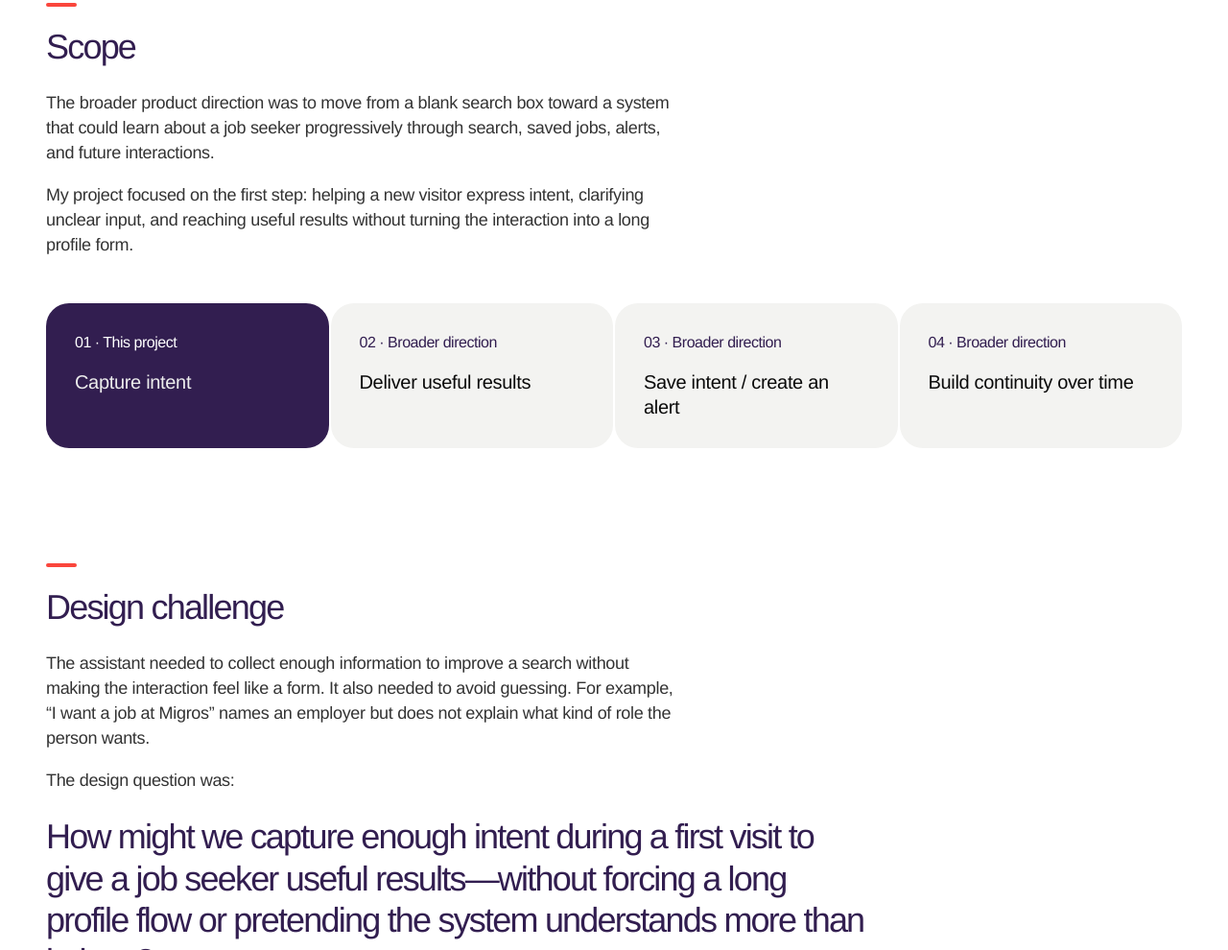
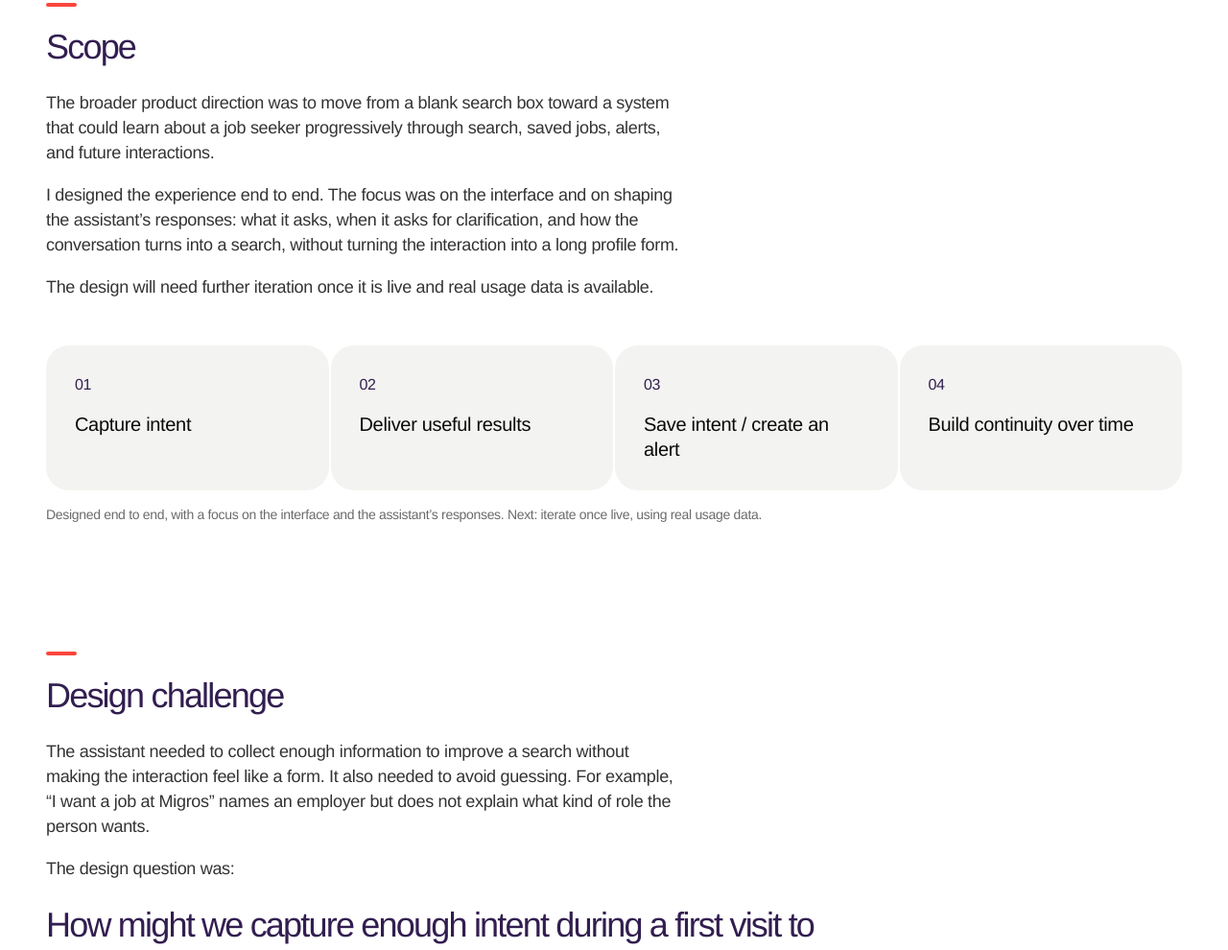
Before and after one commit to hognjenovic/portfolio, a plain HTML site: page projects/jobcloud.html in a window 1280 px wide. Shown: the part 2567-3557 px from the top of the page at 96% size. Drawn offline with Linux system fonts and the light colour scheme; a web font is replaced by a local one.

Commit message:
Correct the JobCloud scope: designed end to end
The scope text and diagram no longer limit the work to the first step.
They now say the experience was designed end to end, focused on the UI
and the assistant's responses, with iteration planned once live.

Co-Authored-By: Claude Opus 5.5 <noreply@anthropic.com>

```diff
--- a/projects/jobcloud.html
+++ b/projects/jobcloud.html
@@ -81,16 +81,18 @@
       <div class="case__text">
         <h2>Scope</h2>
         <p>The broader product direction was to move from a blank search box toward a system that could learn about a job seeker progressively through search, saved jobs, alerts, and future interactions.</p>
-        <p>My project focused on the first step: helping a new visitor express intent, clarifying unclear input, and reaching useful results without turning the interaction into a long profile form.</p>
+        <p>I designed the experience end to end. The focus was on the interface and on shaping the assistant’s responses: what it asks, when it asks for clarification, and how the conversation turns into a search, without turning the interaction into a long profile form.</p>
+        <p>The design will need further iteration once it is live and real usage data is available.</p>
       </div>
 
       <!-- VISUAL 3: scope diagram -->
       <ol class="panels panels--4">
-        <li class="panel panel--active"><p class="panel__label">01 · This project</p><p class="panel__title">Capture intent</p></li>
-        <li class="panel"><p class="panel__label">02 · Broader direction</p><p class="panel__title">Deliver useful results</p></li>
-        <li class="panel"><p class="panel__label">03 · Broader direction</p><p class="panel__title">Save intent / create an alert</p></li>
-        <li class="panel"><p class="panel__label">04 · Broader direction</p><p class="panel__title">Build continuity over time</p></li>
+        <li class="panel"><p class="panel__label">01</p><p class="panel__title">Capture intent</p></li>
+        <li class="panel"><p class="panel__label">02</p><p class="panel__title">Deliver useful results</p></li>
+        <li class="panel"><p class="panel__label">03</p><p class="panel__title">Save intent / create an alert</p></li>
+        <li class="panel"><p class="panel__label">04</p><p class="panel__title">Build continuity over time</p></li>
       </ol>
+      <p class="case__note">Designed end to end, with a focus on the interface and the assistant’s responses. Next: iterate once live, using real usage data.</p>
     </section>
 
     <!-- DESIGN CHALLENGE -->
```
Also changed, not shown: 1 other file.
